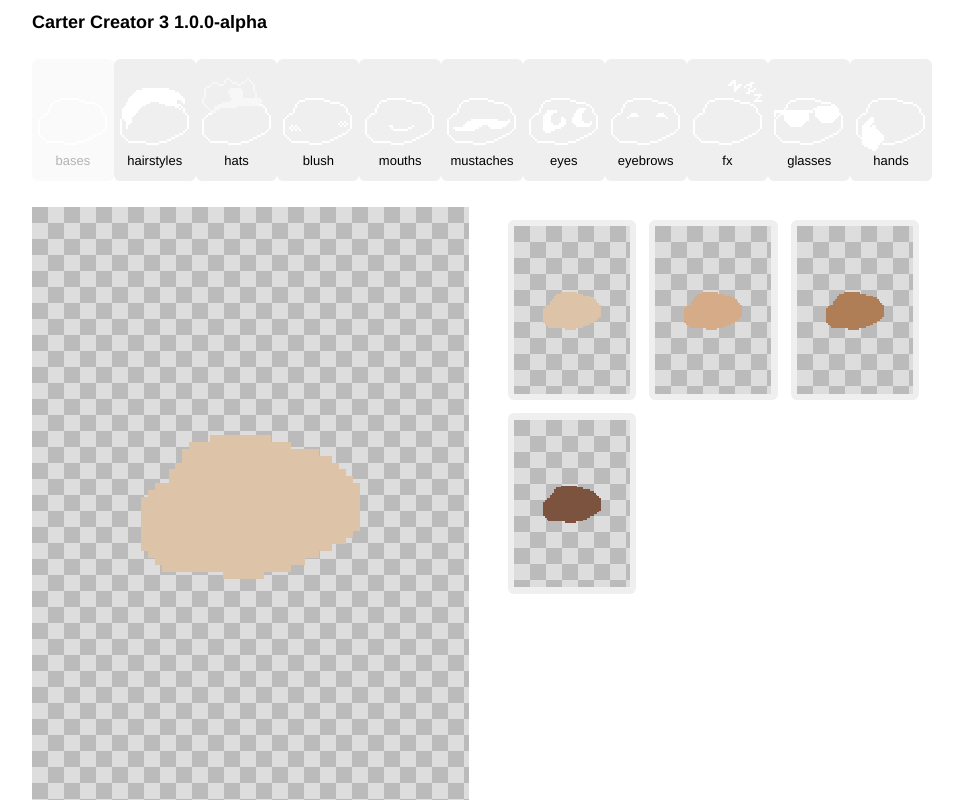
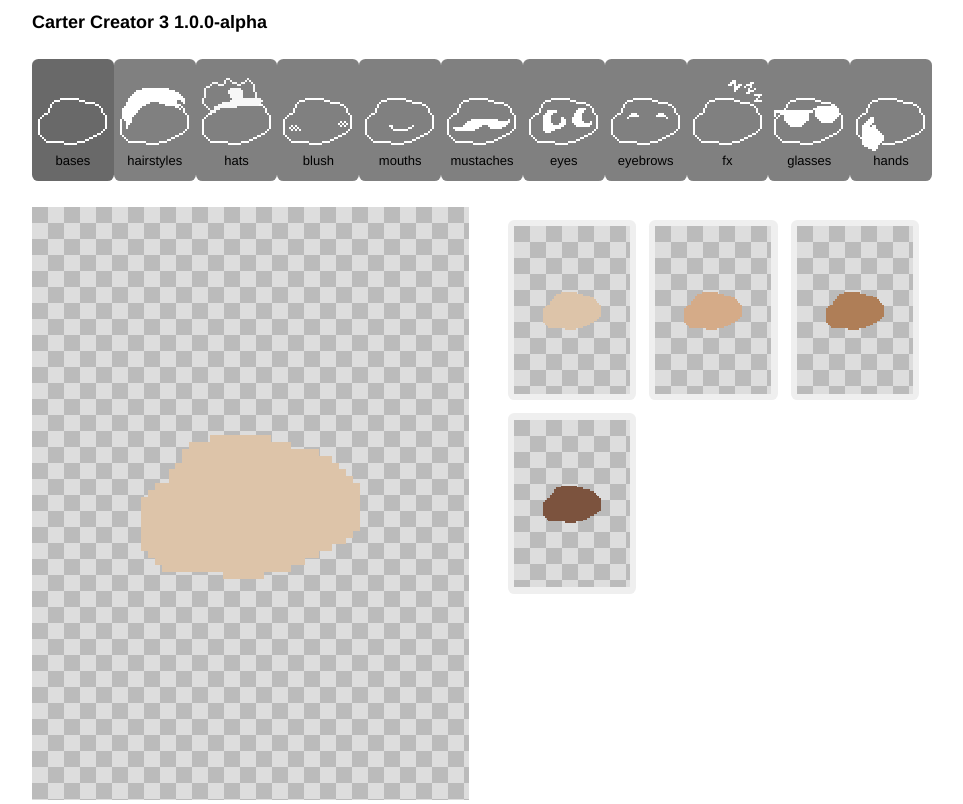
Before and after one commit to maffiemaffie/carter-creator-3, a React (Vite) app: page / in a window 1280 px wide. Shown: the whole page, without its empty margins (158-1121 px from the left). Built offline with nearby package versions, Linux system fonts and the light colour scheme; a web font is replaced by a local one.

Commit message:
fix icon contrast on light mode

```diff
--- a/src/App.css
+++ b/src/App.css
@@ -163,6 +163,13 @@ nav > button {
   align-items: center;
 
   font-size: small;
+
+  background-color: gray;
+}
+
+nav > button:disabled {
+  background-color: dimgray;
+  color: unset;
 }
 
 h1 {
```
